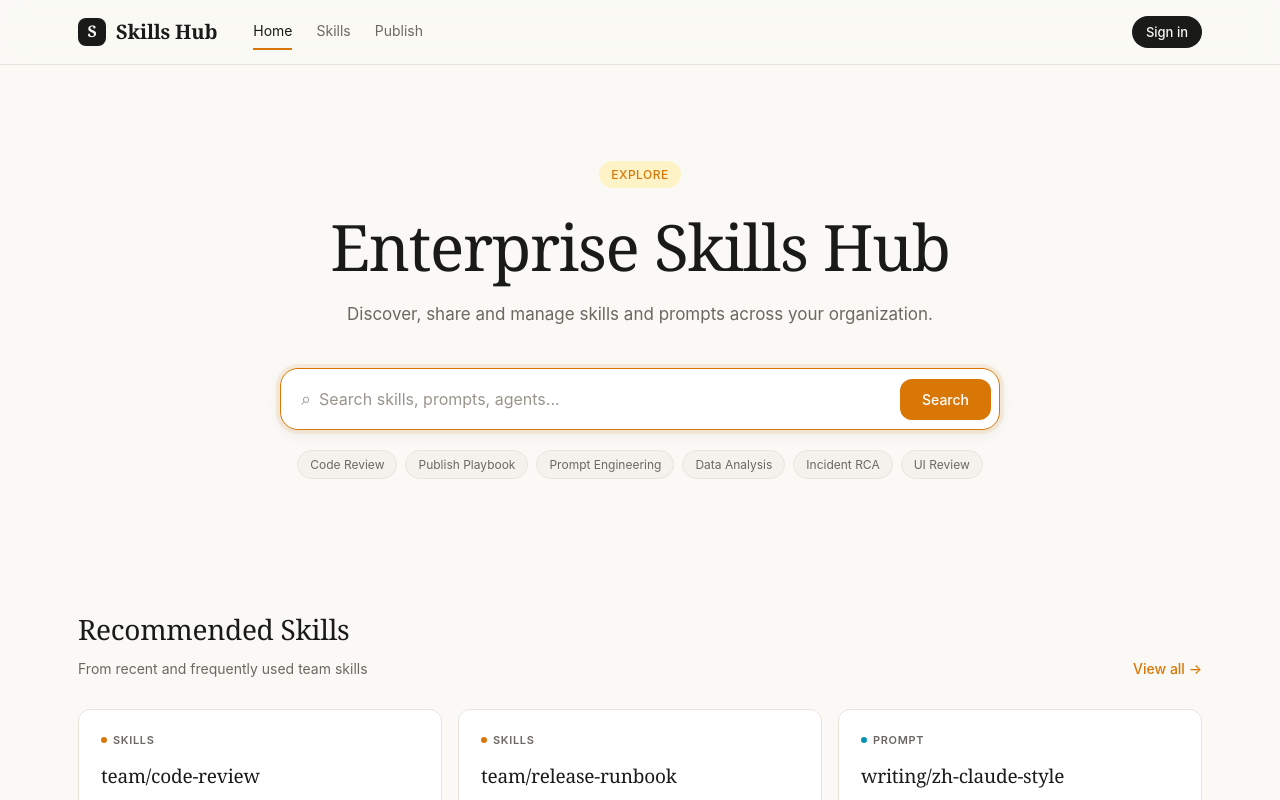
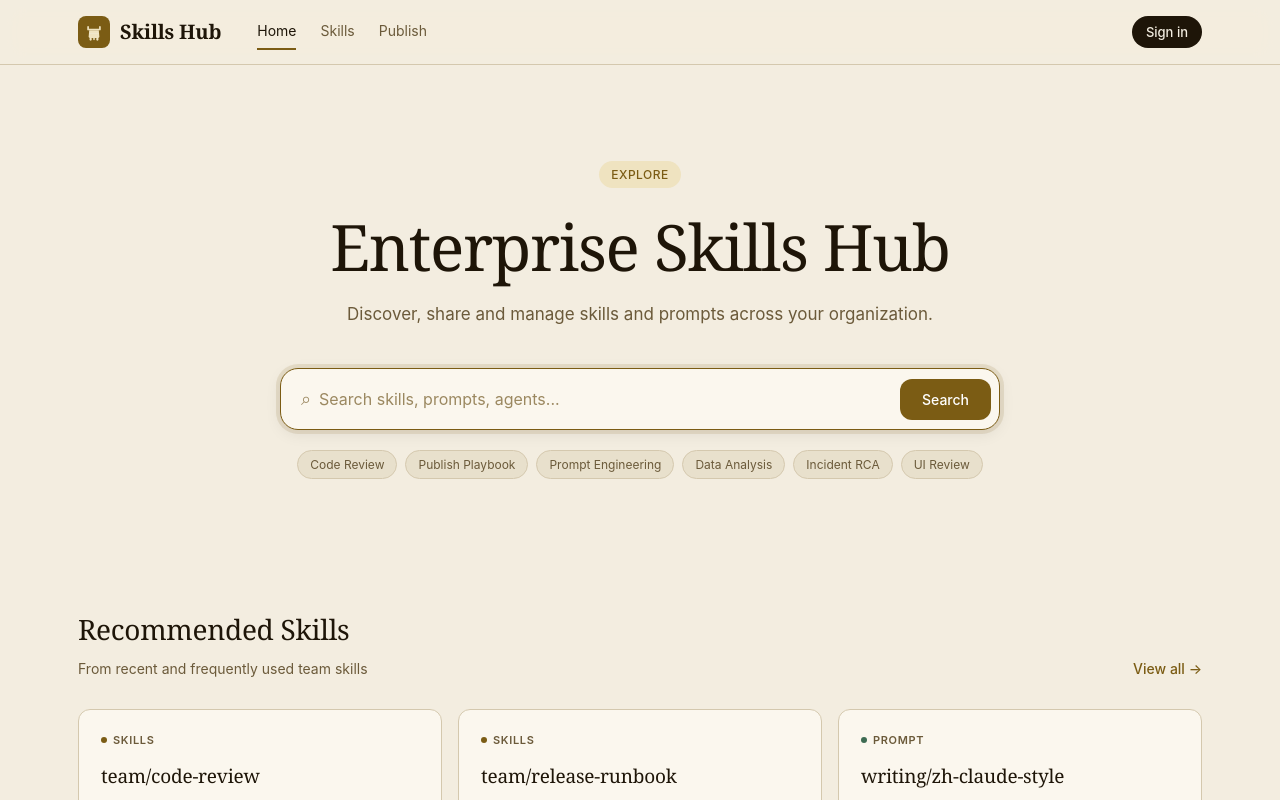
Before and after one commit to niuben/skills, a React (Vite) app in the folder apps/web/: page / in a window 1280 px wide. Shown: the top 800 px of the page. Built offline with nearby package versions, Linux system fonts and the light colour scheme; no server answers.

Commit message:
[fix](core): add logo and style

```diff
--- a/apps/web/src/components/Navbar.tsx
+++ b/apps/web/src/components/Navbar.tsx
@@ -18,7 +18,18 @@ export function Navbar() {
     <header className="nav">
       <div className="container nav-inner">
         <NavLink to="/" className="brand">
-          <span className="brand-mark">S</span>
+          <span className="brand-mark">
+            <svg xmlns="http://www.w3.org/2000/svg" viewBox="0 0 32 32" width="18" height="18">
+              <rect x="4" y="5.5" width="3" height="7.5" rx="1.5" fill="currentColor"/>
+              <rect x="25" y="5.5" width="3" height="7.5" rx="1.5" fill="currentColor"/>
+              <rect x="6" y="10" width="20" height="3" rx="1" fill="currentColor"/>
+              <path d="M7.5 13 L6.5 24 Q6.5 26 8.5 26.5 L23.5 26.5 Q25.5 26 25.5 24 L24.5 13 Z" fill="currentColor"/>
+              <rect x="7.5" y="18" width="17" height="1.5" fill="var(--bg)" opacity="0.4"/>
+              <rect x="8" y="26" width="4" height="5.5" rx="2" fill="currentColor"/>
+              <rect x="20" y="26" width="4" height="5.5" rx="2" fill="currentColor"/>
+              <rect x="14" y="26" width="4" height="4.5" rx="2" fill="currentColor" opacity="0.8"/>
+            </svg>
+          </span>
           <span>Skills Hub</span>
         </NavLink>
         <nav className="nav-links">
--- a/apps/web/src/styles.css
+++ b/apps/web/src/styles.css
@@ -5,7 +5,7 @@
   height: 100vh;
   display: flex;
   flex-direction: row;
-  background: linear-gradient(120deg, #fef3c7 0%, #faf9f5 100%);
+  background: linear-gradient(120deg, #EFE3C0 0%, #F3EDE0 100%);
 }
 
 .login-left {
@@ -15,7 +15,7 @@
   justify-content: center;
   position: relative;
   overflow: hidden;
-  box-shadow: 0 0 32px 0 rgba(217, 119, 6, 0.06) inset;
+  box-shadow: 0 0 32px 0 rgba(123, 92, 20, 0.08) inset;
   color: #fff;
 }
 
@@ -46,7 +46,7 @@
 }
 .login-brand-desc {
   font-size: 20px;
-  color: #b45309;
+  color: #5D4310;
   line-height: 1.6;
   font-weight: 400;
 }
@@ -71,7 +71,7 @@
 .login-card {
   background: #fff;
   border-radius: 18px;
-  box-shadow: 0 4px 24px rgba(20, 18, 14, 0.08);
+  box-shadow: 0 4px 24px rgba(28, 18, 8, 0.10);
   padding: 44px 36px 36px 36px;
   max-width: 380px;
   width: 100%;
@@ -116,7 +116,7 @@
 }
 .login-input:focus {
   border-color: var(--accent);
-  box-shadow: 0 0 0 3px rgba(217, 119, 6, 0.08);
+  box-shadow: 0 0 0 3px rgba(123, 92, 20, 0.12);
 }
 
 .login-btn {
@@ -140,26 +140,27 @@
   margin-top: 6px;
   text-align: center;
 }
-/* ===== Claude-inspired theme ===== */
+/* ===== 鼎 (Bronze Ding) theme ===== */
 :root {
-  --bg: #faf9f5;
-  --bg-elevated: #ffffff;
-  --bg-subtle: #f4f2ec;
-  --border: #e8e4dc;
-  --border-strong: #d9d3c6;
-  --text: #1a1a19;
-  --text-muted: #6b6862;
-  --text-faint: #9a958c;
-  --accent: #d97706;
-  --accent-hover: #b45309;
-  --accent-soft: #fef3c7;
-  --shadow-sm: 0 1px 2px rgba(20, 18, 14, 0.04);
-  --shadow-md: 0 4px 16px rgba(20, 18, 14, 0.06);
+  --bg: #F3EDE0;
+  --bg-elevated: #FBF7EE;
+  --bg-subtle: #E8E0CC;
+  --border: #D4C8AE;
+  --border-strong: #BAA87E;
+  --text: #1E1508;
+  --text-muted: #6B5A3A;
+  --text-faint: #9B8860;
+  --accent: #7B5C14;
+  --accent-hover: #5D4310;
+  --accent-soft: #EFE3C0;
+  --patina: #3D6B52;
+  --shadow-sm: 0 1px 2px rgba(28, 18, 8, 0.05);
+  --shadow-md: 0 4px 16px rgba(28, 18, 8, 0.08);
   --radius-sm: 8px;
   --radius-md: 12px;
   --radius-lg: 18px;
   --font-sans: "Inter", "PingFang SC", "Microsoft YaHei", system-ui, -apple-system, sans-serif;
-  --font-serif: "Tiempos Headline", "Noto Serif SC", Georgia, "Times New Roman", serif;
+  --font-serif: "Noto Serif SC", "Source Han Serif SC", Georgia, "Times New Roman", serif;
   --font-mono: "JetBrains Mono", ui-monospace, SFMono-Regular, Menlo, monospace;
 }
 
@@ -231,7 +232,7 @@ button {
   position: sticky;
   top: 0;
   z-index: 50;
-  background: rgba(250, 249, 245, 0.85);
+  background: rgba(243, 237, 224, 0.88);
   backdrop-filter: saturate(180%) blur(12px);
   border-bottom: 1px solid var(--border);
 }
@@ -254,16 +255,14 @@ button {
 }
 
 .brand-mark {
-  width: 28px;
-  height: 28px;
+  width: 32px;
+  height: 32px;
   border-radius: 8px;
-  background: var(--text);
-  color: var(--bg);
+  background: var(--accent);
+  color: var(--accent-soft);
   display: grid;
   place-items: center;
-  font-family: var(--font-serif);
-  font-weight: 700;
-  font-size: 16px;
+  flex-shrink: 0;
 }
 
 .nav-links {
@@ -336,7 +335,7 @@ button {
 }
 
 .nav-cta:hover {
-  background: #2c2a26;
+  background: #2A1E08;
 }
 
 /* ===== Hero ===== */
@@ -396,7 +395,7 @@ button {
 
 .hero-search:focus-within {
   border-color: var(--accent);
-  box-shadow: 0 0 0 4px rgba(217, 119, 6, 0.1), var(--shadow-md);
+  box-shadow: 0 0 0 4px rgba(123, 92, 20, 0.12), var(--shadow-md);
 }
 
 /* ===== Responsive: mobile login only ===== */
@@ -572,9 +571,9 @@ button {
   background: var(--accent);
 }
 
-.card-kind.skill .dot { background: #d97706; }
-.card-kind.prompt .dot { background: #0891b2; }
-.card-kind.agent .dot { background: #7c3aed; }
+.card-kind.skill .dot { background: #7B5C14; }
+.card-kind.prompt .dot { background: #3D6B52; }
+.card-kind.agent .dot { background: #8B2020; }
 
 .card-title {
   font-family: var(--font-serif);
@@ -676,7 +675,7 @@ button {
 }
 
 .sidebar-item.active .count {
-  color: rgba(250, 249, 245, 0.6);
+  color: rgba(243, 237, 224, 0.65);
 }
 
 .list-main {
@@ -862,7 +861,7 @@ button {
 }
 
 .btn-primary:hover {
-  background: #2c2a26;
+  background: #2A1E08;
 }
 
 .sr-only {
@@ -880,8 +879,8 @@ button {
 /* ===== Publish page ===== */
 .publish-shell {
   background:
-    radial-gradient(circle at top right, rgba(217, 119, 6, 0.12), transparent 28%),
-    linear-gradient(180deg, rgba(244, 242, 236, 0.72) 0%, rgba(250, 249, 245, 0) 28%),
+    radial-gradient(circle at top right, rgba(123, 92, 20, 0.10), transparent 28%),
+    linear-gradient(180deg, rgba(232, 224, 204, 0.72) 0%, rgba(243, 237, 224, 0) 28%),
     var(--bg);
 }
 
@@ -984,7 +983,7 @@ button {
 .field select:focus,
 .text-upload-panel textarea:focus {
   border-color: var(--accent);
-  box-shadow: 0 0 0 4px rgba(217, 119, 6, 0.08);
+  box-shadow: 0 0 0 4px rgba(123, 92, 20, 0.10);
 }
 
 .publish-tag-suggestions {
@@ -1053,7 +1052,7 @@ button {
 .dropzone.is-dragging {
   border-color: var(--accent);
   transform: translateY(-1px);
-  box-shadow: 0 0 0 4px rgba(217, 119, 6, 0.08);
+  box-shadow: 0 0 0 4px rgba(123, 92, 20, 0.10);
 }
 
 .dropzone-icon {
```
Also changed, not shown: apps/web/src/assets/ding-logo-no-text.svg (added), apps/web/src/assets/ding-logo.png (added).
